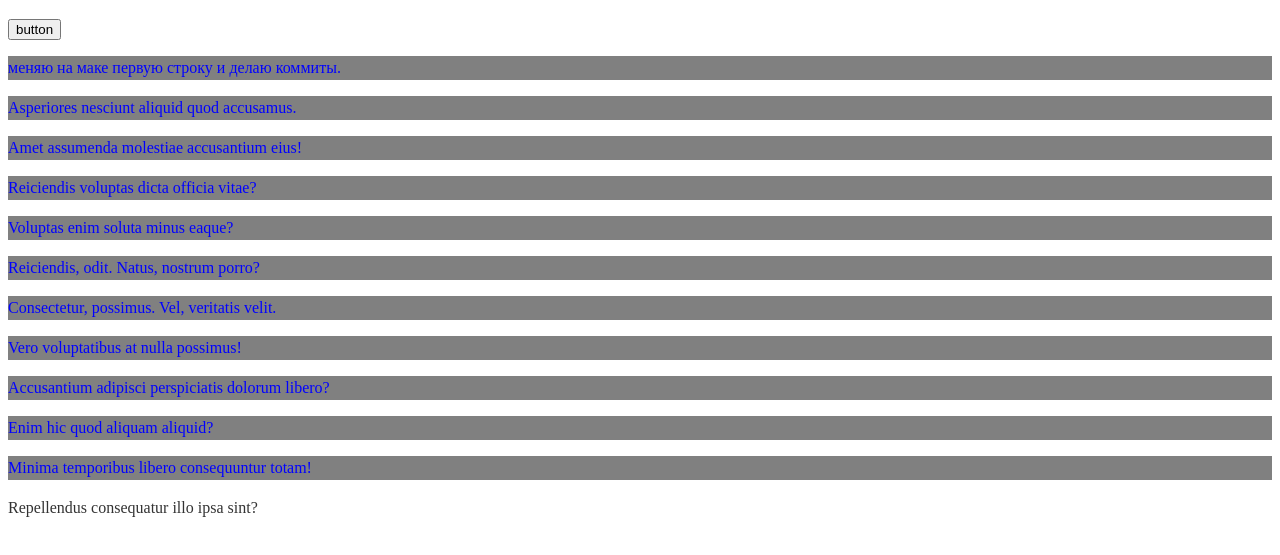
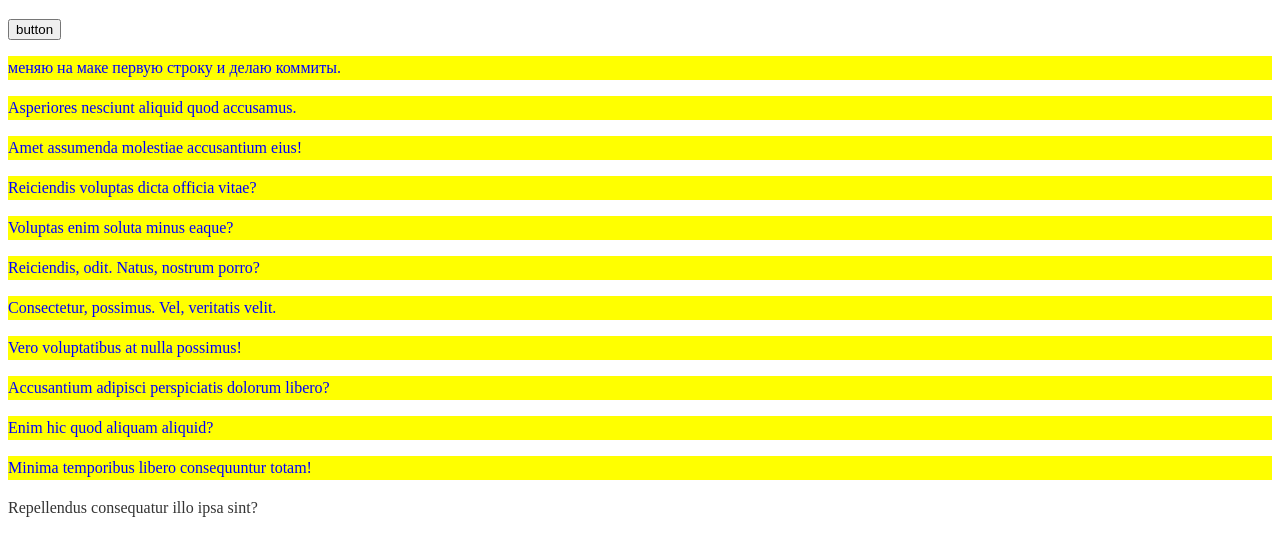
Before and after one commit to YliiaRomanenko/day-night, a plain HTML site: page index.html in a window 1280 px wide. Shown: the part 61-616 px from the top of the page. Drawn offline with Linux system fonts and the light colour scheme.

Commit message:
feat Было заблокированно сделала git reset

```diff
--- a/css/style.css
+++ b/css/style.css
@@ -59,6 +59,6 @@ html.light .page_theme {
 }
 .page_text p:not(:last-child){
     margin-bottom: 10px;
+    background-color: yellow;
     color: blue;
-    background: gray;
 }
```
